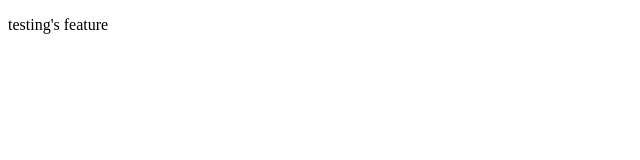
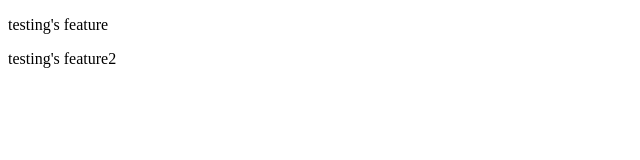
Before and after one commit to DatlaBharath/gitlearn, a plain HTML site: page index.html in a window 1280 px wide. Shown: the whole page, without its empty margins (0-640 px from the left). Drawn offline with Linux system fonts and the light colour scheme.

Commit message:
testing feature2 added

```diff
--- a/index.html
+++ b/index.html
@@ -7,5 +7,7 @@
 </head>
 <body>
     <p>testing's feature</p>
+    <p>testing's feature2</p>
+
 </body>
 </html>
```
